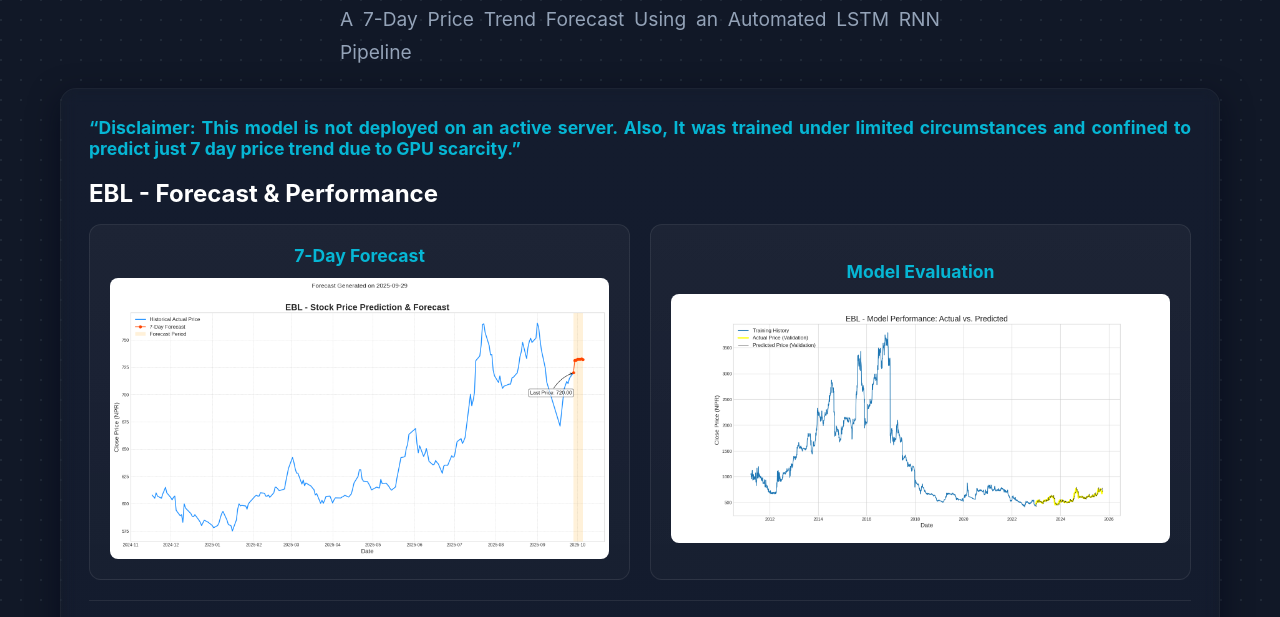
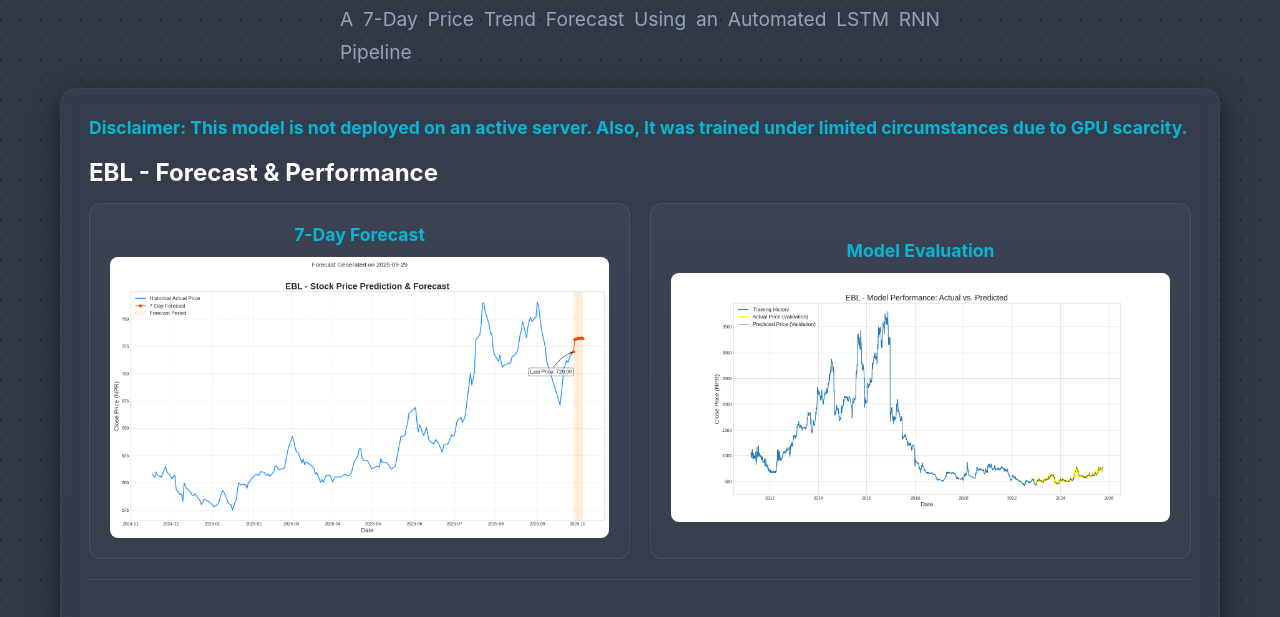
Before and after one commit to ashoktmg002/portfolio-website002, a plain HTML site: page forecast.html in a window 1280 px wide. Shown: the part 141-758 px from the top of the page. Drawn offline with Linux system fonts and the light colour scheme.

Commit message:
color change

```diff
--- a/css/forecast.css
+++ b/css/forecast.css
@@ -21,7 +21,7 @@ html {
 }
 
 body {
-  background-color: var(--bg-dark);
+  background-color: #323946;
   background-image: radial-gradient(circle at 1px 1px, var(--bg-light) 1px, transparent 0);
   background-size: 20px 20px;
   color: #e6eef8;
--- a/forecast.html
+++ b/forecast.html
@@ -14,7 +14,7 @@
     </header>
 
     <div class="card">
-      <h5>“Disclaimer: This model is not deployed on an active server. Also, It was trained under limited circumstances and confined to predict just 7 day price trend due to GPU scarcity.”</h5>
+      <h5>Disclaimer: This model is not deployed on an active server. Also, It was trained under limited circumstances due to GPU scarcity.</h5>
 
       <div class="stock-section">
         <h4>EBL - Forecast & Performance</h4>
```
